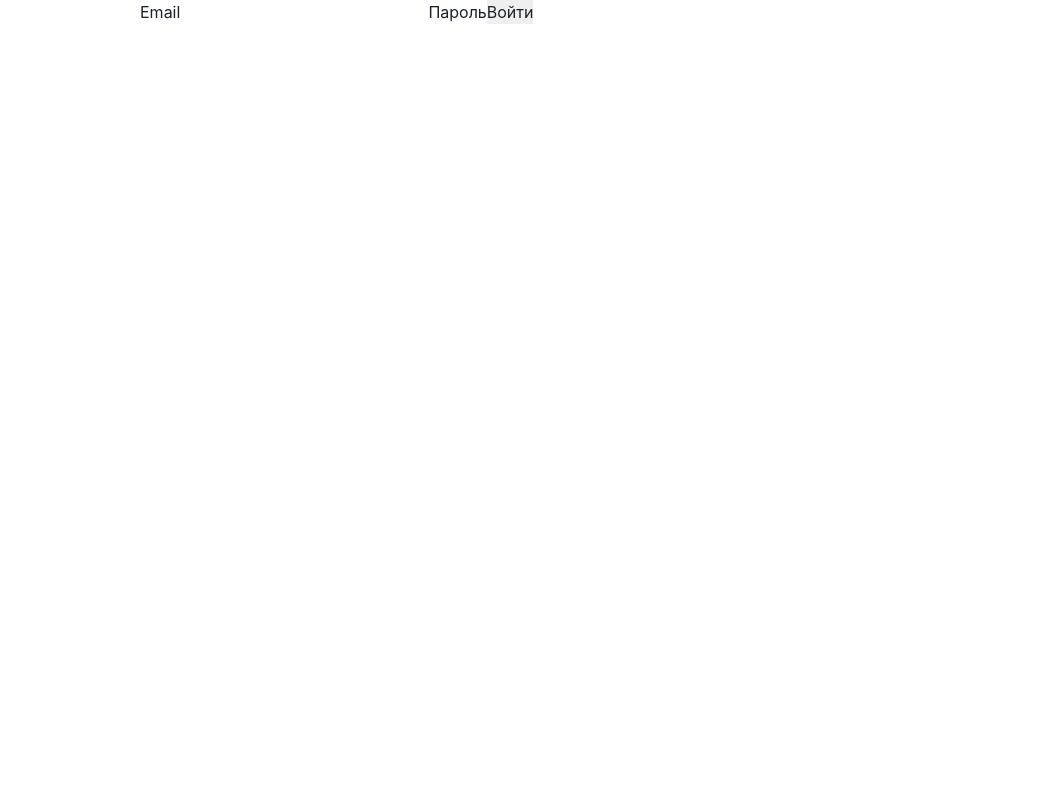
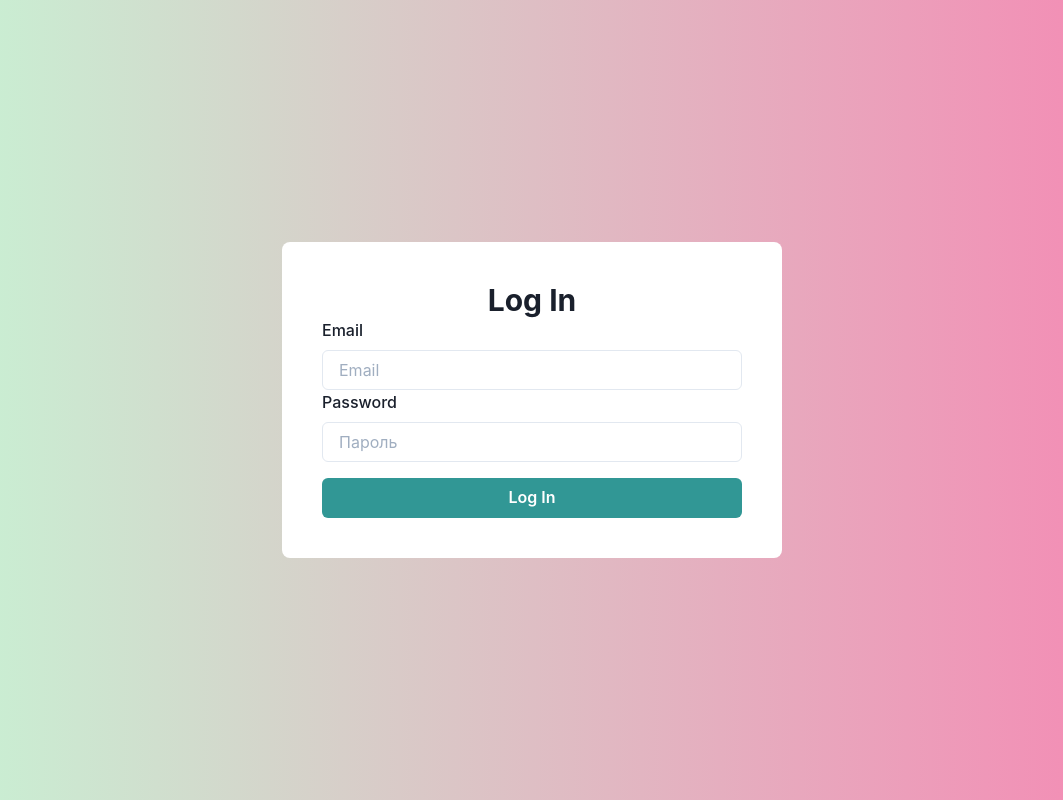
Before and after one commit to kristinakazlovskaya/admin_panel, a React (Create React App) app: page /login in a window 1280 px wide. Shown: the whole page, without its empty margins (108-1171 px from the left). Built offline with nearby package versions, Linux system fonts and the light colour scheme; no server answers.

Commit message:
feat: implement login page

```diff
--- /dev/null
+++ b/src/app/components/LoginForm.tsx
@@ -0,0 +1,80 @@
+import React from "react";
+import {
+  FormErrorMessage,
+  FormLabel,
+  FormControl,
+  Input,
+  Button,
+} from "@chakra-ui/react";
+import { yupResolver } from "@hookform/resolvers/yup";
+import { useForm } from "react-hook-form";
+import * as yup from "yup";
+import useAuth from "../hooks/useAuth";
+
+const LoginForm: React.FC = () => {
+  const auth = useAuth();
+
+  const schema = yup
+    .object({
+      email: yup
+        .string()
+        .required("This is required")
+        .email("Must be a valid email"),
+      password: yup.string().required("This is required"),
+    })
+    .required();
+
+  const {
+    handleSubmit,
+    register,
+    formState: { errors, isSubmitting },
+  } = useForm({
+    resolver: yupResolver(schema),
+  });
+
+  const onSubmit = () => {
+    auth.signIn();
+  };
+
+  return (
+    <form onSubmit={handleSubmit(onSubmit)}>
+      <FormControl isInvalid={errors.email}>
+        <FormLabel htmlFor="email">Email</FormLabel>
+        <Input
+          id="email"
+          placeholder="Email"
+          {...register("email", {
+            pattern:
+              /^[a-zA-Z0-9.!#$%&’*+/=?^_`{|}~-]+@[a-zA-Z0-9-]+(?:\.[a-zA-Z0-9-]+)*$/,
+          })}
+        />
+        <FormErrorMessage>
+          {errors.email && errors.email.message}
+        </FormErrorMessage>
+      </FormControl>
+      <FormControl isInvalid={errors.password}>
+        <FormLabel htmlFor="password">Password</FormLabel>
+        <Input
+          type="password"
+          id="password"
+          placeholder="Пароль"
+          {...register("password")}
+        />
+        <FormErrorMessage>
+          {errors.password && errors.password.message}
+        </FormErrorMessage>
+      </FormControl>
+      <Button
+        w="full"
+        mt={4}
+        colorScheme="teal"
+        isLoading={isSubmitting}
+        type="submit"
+      >
+        Log In
+      </Button>
+    </form>
+  );
+};
+
+export default LoginForm;
--- a/src/app/pages/LoginPage.tsx
+++ b/src/app/pages/LoginPage.tsx
@@ -1,22 +1,22 @@
 import React from "react";
-import useAuth from "../hooks/useAuth";
+import { Container, Flex, Box, Heading } from "@chakra-ui/react";
+import LoginForm from "../components/LoginForm";
 
 const LoginPage: React.FC = () => {
-  const auth = useAuth();
-
-  const handleSubmit = (e: React.FormEvent<HTMLFormElement>) => {
-    e.preventDefault();
-    auth.signIn();
-  };
-
   return (
-    <form onSubmit={handleSubmit}>
-      <input id="email" name="email" />
-      <label htmlFor="username">Email</label>
-      <input id="password" name="password" type="password" />
-      <label htmlFor="password">Пароль</label>
-      <input type="submit" value="Войти" />
-    </form>
+    <Container
+      maxW="container.xxl"
+      bgGradient="linear(to-r, green.100, pink.300)"
+    >
+      <Flex h="100vh" align="center" justify="center">
+        <Box p={10} w="500px" bgColor="white" borderRadius="lg">
+          <Heading size="lg" textAlign="center">
+            Log In
+          </Heading>
+          <LoginForm />
+        </Box>
+      </Flex>
+    </Container>
   );
 };
 
```
